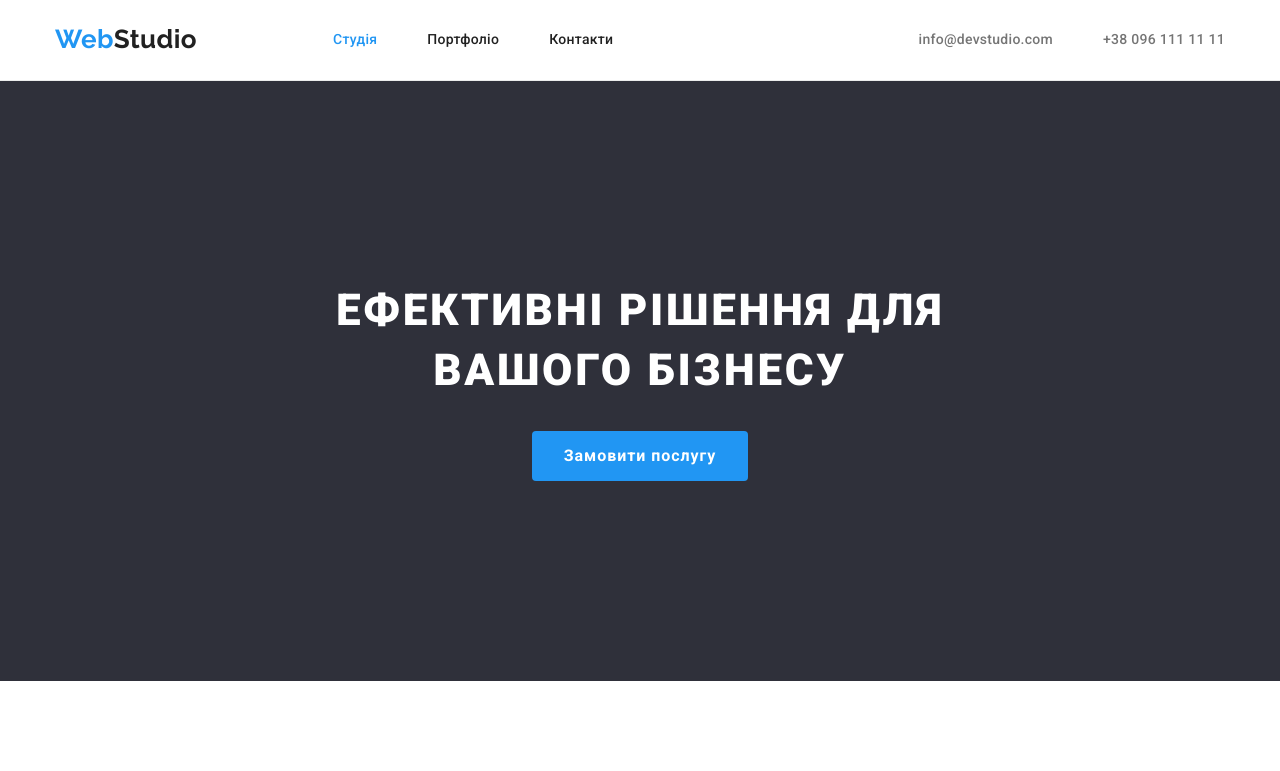
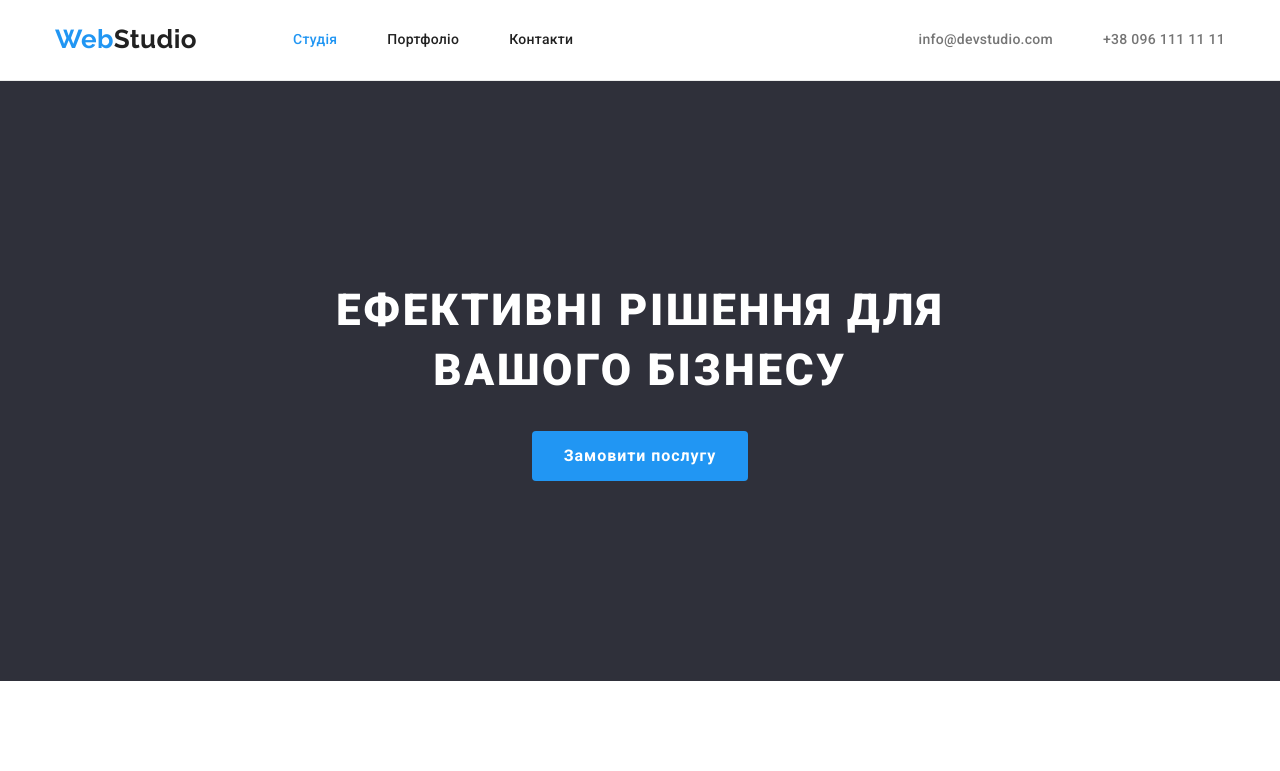
Before and after one commit to Sergey020/goit-markup-hw-08, a plain HTML site: page index.html in a window 1280 px wide. Shown: the top 771 px of the page. Drawn offline with nearby package versions, Linux system fonts and the light colour scheme.

Commit message:
Update index.html

```diff
--- a/index.html
+++ b/index.html
@@ -27,7 +27,7 @@
           <a class="vid-logo link-logo link" href="/" lang="en"
             ><span class="logo">Web</span>Studio</a
           >
-          <ul class="site-nav limarge">
+          <ul class="list site-nav limarge">
             <li class="list">
               <a class="links-nav link current" href="./index.html">Студія</a>
             </li>
```
